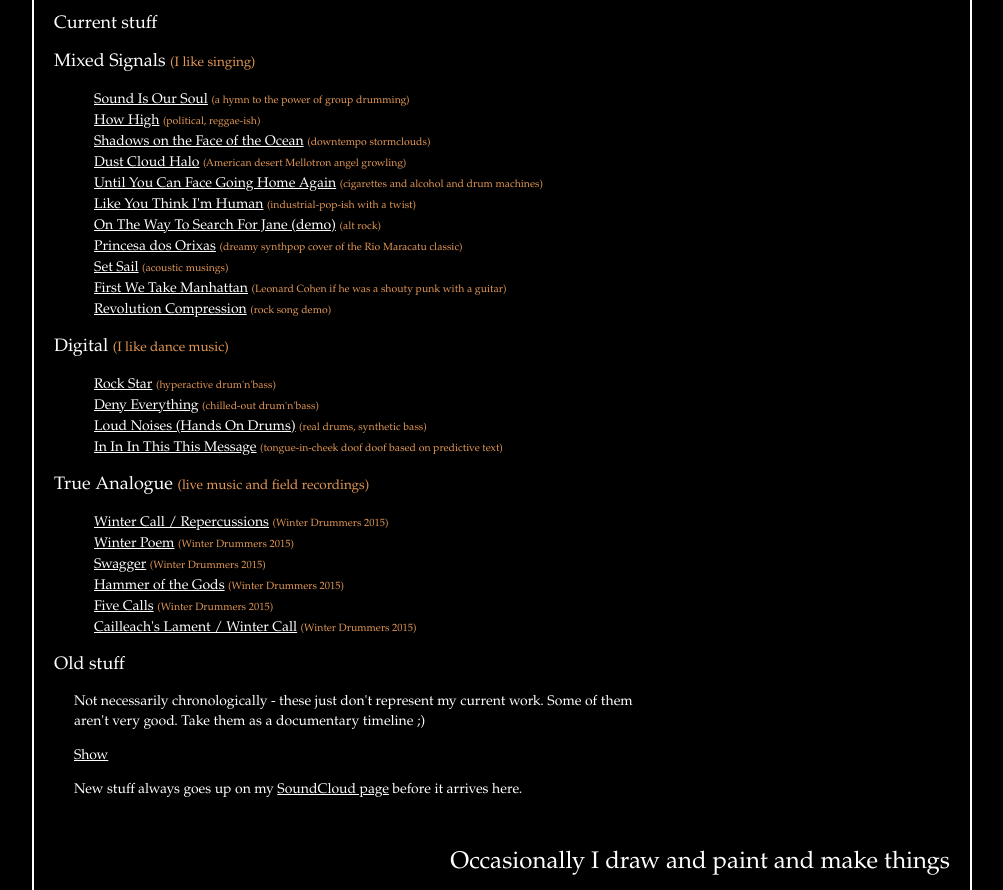
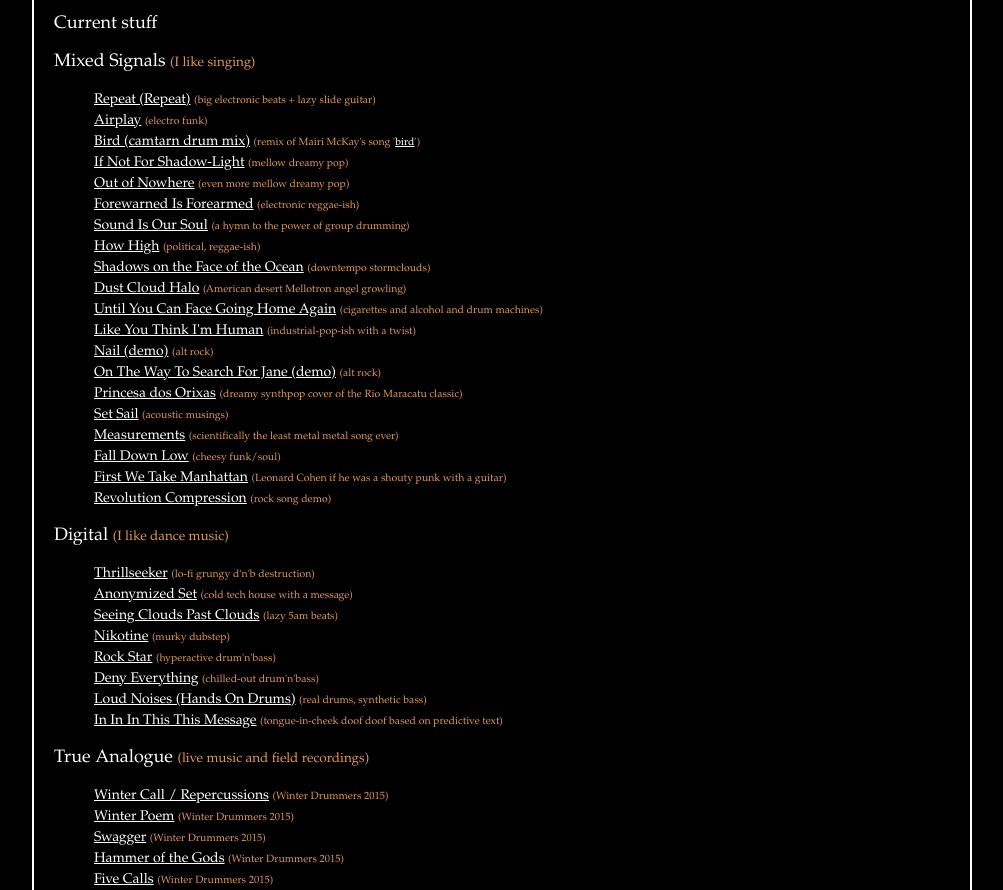
Before and after one commit to camtarn/camtarn.org, a plain HTML site: page index.html in a window 1280 px wide. Shown: the part 843-1733 px from the top of the page, without its empty margins (138-1141 px from the left). Drawn offline with Linux system fonts and the light colour scheme.

Commit message:
Add new songs!

```diff
--- a/index.html
+++ b/index.html
@@ -172,21 +172,34 @@
     <h2>Current stuff</h2>
     <h2>Mixed Signals <span class="description">(I like singing)</h2>
     <ul>
+    <li><a href="mp3/repeat-repeat.mp3">Repeat (Repeat)</a> <span class="description">(big electronic beats + lazy slide guitar)</span></li>
+    <li><a href="mp3/airplay.mp3">Airplay</a> <span class="description">(electro funk)</span></li>
+    <li><a href="mp3/bird%20(camtarn%20drum%20mix).mp3">Bird (camtarn drum mix)</a> <span class="description">(remix of Mairi McKay's song '<a href="https://soundcloud.com/mairi-3/bird">bird</a>')</span></li>
+    <li><a href="mp3/if-not-for-shadow-light.mp3">If Not For Shadow-Light</a> <span class="description">(mellow dreamy pop)</span></li>
+    <li><a href="mp3/out-of-nowhere.mp3">Out of Nowhere</a> <span class="description">(even more mellow dreamy pop)</span></li>
+    <li><a href="mp3/forewarned-is-forearmed.mp3">Forewarned Is Forearmed</a> <span class="description">(electronic reggae-ish)</span></li>
     <li><a href="mp3/sound-is-our-soul.mp3">Sound Is Our Soul</a> <span class="description">(a hymn to the power of group drumming)</span></li>
     <li><a href="mp3/how-high.mp3">How High</a> <span class="description">(political, reggae-ish)</span></li>
     <li><a href="mp3/shadows-on-the-face-of-the-ocean.mp3">Shadows on the Face of the Ocean</a> <span class="description">(downtempo stormclouds)</span></li>
     <li><a href="mp3/dust-cloud-halo.mp3">Dust Cloud Halo</a> <span class="description">(American desert Mellotron angel growling)</span></li>
     <li><a href="mp3/until-you-can-face-going-home-again.mp3">Until You Can Face Going Home Again</a> <span class="description">(cigarettes and alcohol and drum machines)</span></li>
     <li><a href="mp3/like-you-think-im-human.mp3">Like You Think I'm Human</a> <span class="description">(industrial-pop-ish with a twist)</span></li>
+    <li><a href="mp3/nail.mp3">Nail (demo)</a> <span class="description">(alt rock)</span></li>
     <li><a href="mp3/on-the-way-to-search-for-jane.mp3">On The Way To Search For Jane (demo)</a> <span class="description">(alt rock)</span></li>
     <li><a href="mp3/princesa-dos-orixas.mp3">Princesa dos Orixas</a> <span class="description">(dreamy synthpop cover of the Rio Maracatu classic)</span></li>
     <li><a href="mp3/set-sail.mp3">Set Sail</a> <span class="description">(acoustic musings)</span></li>
+    <li><a href="mp3/measurements.mp3">Measurements</a> <span class="description">(scientifically the least metal metal song ever)</span></li>
+    <li><a href="mp3/fall-down-low.mp3">Fall Down Low</a> <span class="description">(cheesy funk/soul)</span></li>
     <li><a href="mp3/first-we-take-manhattan.mp3">First We Take Manhattan</a> <span class="description">(Leonard Cohen if he was a shouty punk with a guitar)</span></li>
     <li><a href="mp3/revolution-compression.mp3">Revolution Compression</a> <span class="description">(rock song demo)</span></li>
     </ul>
 
     <h2>Digital <span class="description">(I like dance music)</span></h2>
     <ul>
+    <li><a href="mp3/thrillseeker.mp3">Thrillseeker</a> <span class="description">(lo-fi grungy d'n'b destruction)</span></li>
+    <li><a href="mp3/anonymized-set.mp3">Anonymized Set</a> <span class="description">(cold tech house with a message)</span></li>
+    <li><a href="mp3/seeing-clouds-past-clouds.mp3">Seeing Clouds Past Clouds</a> <span class="description">(lazy 5am beats)</span></li>
+    <li><a href="mp3/nikotine.mp3">Nikotine</a> <span class="description">(murky dubstep)</span></li>
     <li><a href="mp3/rock-star.mp3">Rock Star</a> <span class="description">(hyperactive drum'n'bass)</span></li>
     <li><a href="mp3/deny-everything.mp3">Deny Everything</a> <span class="description">(chilled-out drum'n'bass)</span></li>
     <li><a href="mp3/loud-noises.mp3">Loud Noises (Hands On Drums)</a> <span class="description">(real drums, synthetic bass)</span></li>
```
